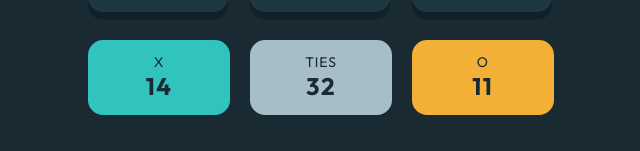
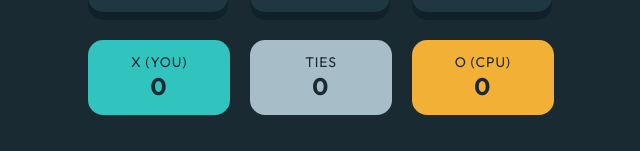
Before and after one commit to JlordS32/TicTacToe, a React (Vite) app: page /board in a window 1280 px wide. Shown: the part 599-750 px from the top of the page, without its empty margins (319-959 px from the left). Built offline with nearby package versions, Linux system fonts and the light colour scheme.

Commit message:
some conditional rendering

```diff
--- a/src/components/gameStates/Board.tsx
+++ b/src/components/gameStates/Board.tsx
@@ -16,6 +16,8 @@ import Dialog from "./Dialog";
 import Backdrop from "../Backdrop";
 import { useLocation } from "react-router";
 import { GameType } from "./Game";
+import XIcon from "../svgs/XIcon";
+import OIcon from "../svgs/OIcon";
 
 const COMPUTER_THINKING_TIME = 500;
 
@@ -23,6 +25,11 @@ type State = {
    board: BoardType;
    currentPlayer: BoardSymbol;
    computerThinking: boolean;
+   score: {
+      x: number;
+      o: number;
+      ties: number;
+   };
 };
 
 type Action =
@@ -37,6 +44,11 @@ const initialState: State = {
    ],
    currentPlayer: "X",
    computerThinking: false,
+   score: {
+      x: 0,
+      o: 0,
+      ties: 0,
+   },
 };
 
 const reducer = (state: State, action: Action) => {
@@ -50,13 +62,16 @@ const reducer = (state: State, action: Action) => {
    }
 };
 
-// TODO: BIG REFACTORING
 const Board = () => {
    // Hooks
    const [gameStatus, setGameStatus] = useState<GameStatus | undefined>(
       undefined
    );
    const [state, dispatch] = useReducer(reducer, initialState);
+   const [hoveredCell, setHoveredCell] = useState<{
+      row: number;
+      col: number;
+   } | null>(null);
 
    // URL Params
    const location = useLocation();
@@ -135,10 +150,6 @@ const Board = () => {
       setGameStatus(handleGameStates(board, player));
    }, []);
 
-   useEffect(() => {
-      console.log(gameStatus);
-   }, [gameStatus]);
-
    return (
       <>
          {gameStatus?.gameState === "won" ||
@@ -153,31 +164,7 @@ const Board = () => {
                   <img src="/images/logo.svg" alt="Logo" />
                </div>
                <div className={styles.turn}>
-                  {currentPlayer === "X" ? (
-                     <svg
-                        width="64"
-                        height="64"
-                        xmlns="http://www.w3.org/2000/svg"
-                        viewBox="0 0 64 64"
-                     >
-                        <path
-                           d="M15.002 1.147 32 18.145 48.998 1.147a3 3 0 0 1 4.243 0l9.612 9.612a3 3 0 0 1 0 4.243L45.855 32l16.998 16.998a3 3 0 0 1 0 4.243l-9.612 9.612a3 3 0 0 1-4.243 0L32 45.855 15.002 62.853a3 3 0 0 1-4.243 0L1.147 53.24a3 3 0 0 1 0-4.243L18.145 32 1.147 15.002a3 3 0 0 1 0-4.243l9.612-9.612a3 3 0 0 1 4.243 0Z"
-                           fill="currentColor"
-                        />
-                     </svg>
-                  ) : (
-                     <svg
-                        width="64"
-                        height="64"
-                        xmlns="http://www.w3.org/2000/svg"
-                        viewBox="0 0 64 64"
-                     >
-                        <path
-                           d="M32 0c17.673 0 32 14.327 32 32 0 17.673-14.327 32-32 32C14.327 64 0 49.673 0 32 0 14.327 14.327 0 32 0Zm0 18.963c-7.2 0-13.037 5.837-13.037 13.037 0 7.2 5.837 13.037 13.037 13.037 7.2 0 13.037-5.837 13.037-13.037 0-7.2-5.837-13.037-13.037-13.037Z"
-                           fill="currentColor"
-                        />
-                     </svg>
-                  )}
+                  {currentPlayer === "X" ? <XIcon /> : <OIcon />}
                   <h4>Turn</h4>
                </div>
                <div className={styles.retry}>
@@ -191,7 +178,31 @@ const Board = () => {
                         key={cellIndex}
                         className={styles.cell}
                         onClick={() => handleClick(rowIndex, cellIndex)}
+                        onMouseEnter={() =>
+                           setHoveredCell({ row: rowIndex, col: cellIndex })
+                        }
+                        onMouseLeave={() => setHoveredCell(null)}
                      >
+                        {cell === "" &&
+                           hoveredCell?.row === rowIndex &&
+                           hoveredCell?.col === cellIndex &&
+                           !computerThinking &&
+                           currentPlayer === "X" && (
+                              <img
+                                 src="/images/icon-x-outline.svg"
+                                 alt="X Outline"
+                              />
+                           )}
+                        {cell === "" &&
+                           hoveredCell?.row === rowIndex &&
+                           hoveredCell?.col === cellIndex &&
+                           !computerThinking &&
+                           currentPlayer === "O" && (
+                              <img
+                                 src="/images/icon-o-outline.svg"
+                                 alt="O Outline"
+                              />
+                           )}
                         {cell === "X" && (
                            <img src="/images/icon-x.svg" alt="X" />
                         )}
@@ -204,16 +215,30 @@ const Board = () => {
             </div>
             <div className={styles.scoreBoard}>
                <div className={styles.xWin}>
-                  <p>X</p>
-                  <h2>14</h2>
+                  <p>
+                     X{" "}
+                     {player === "X"
+                        ? "(YOU)"
+                        : enemyPlayerType === "human"
+                        ? "(HUMAN)"
+                        : "(CPU)"}
+                  </p>
+                  <h2>{state.score.x}</h2>
                </div>
                <div className={styles.ties}>
                   <p>Ties</p>
-                  <h2>32</h2>
+                  <h2>{state.score.ties}</h2>
                </div>
                <div className={styles.oWin}>
-                  <p>O</p>
-                  <h2>11</h2>
+                  <p>
+                     O{" "}
+                     {player === "O"
+                        ? "(YOU)"
+                        : enemyPlayerType === "human"
+                        ? "(HUMAN)"
+                        : "(CPU)"}
+                  </p>
+                  <h2>{state.score.o}</h2>
                </div>
             </div>
          </div>
```
